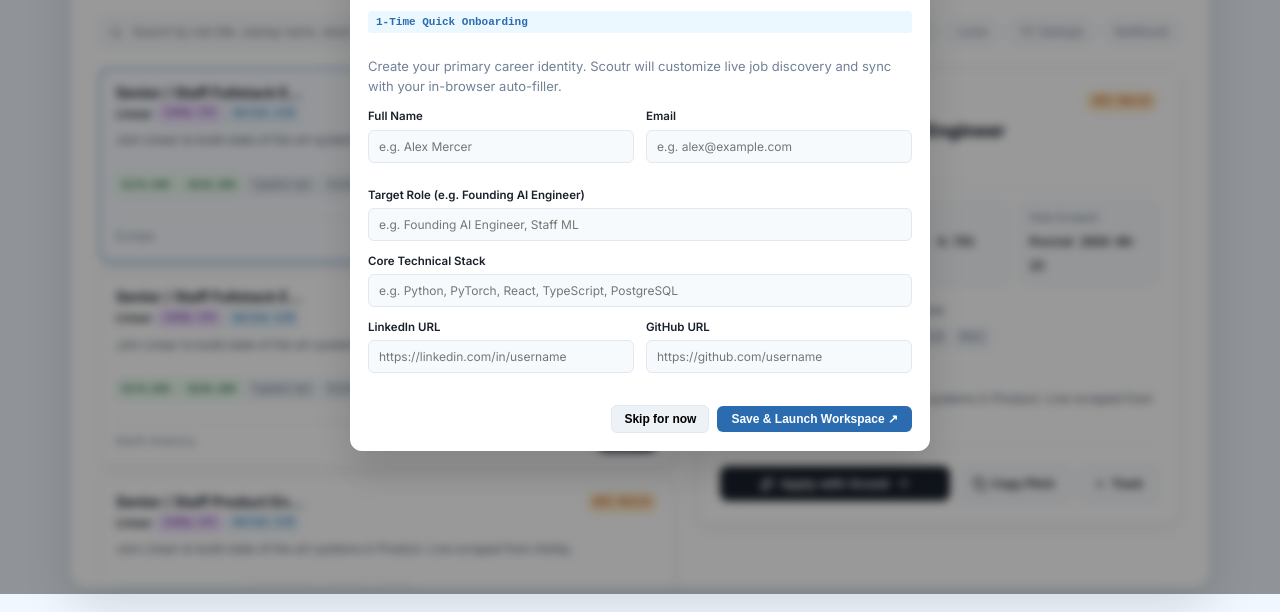
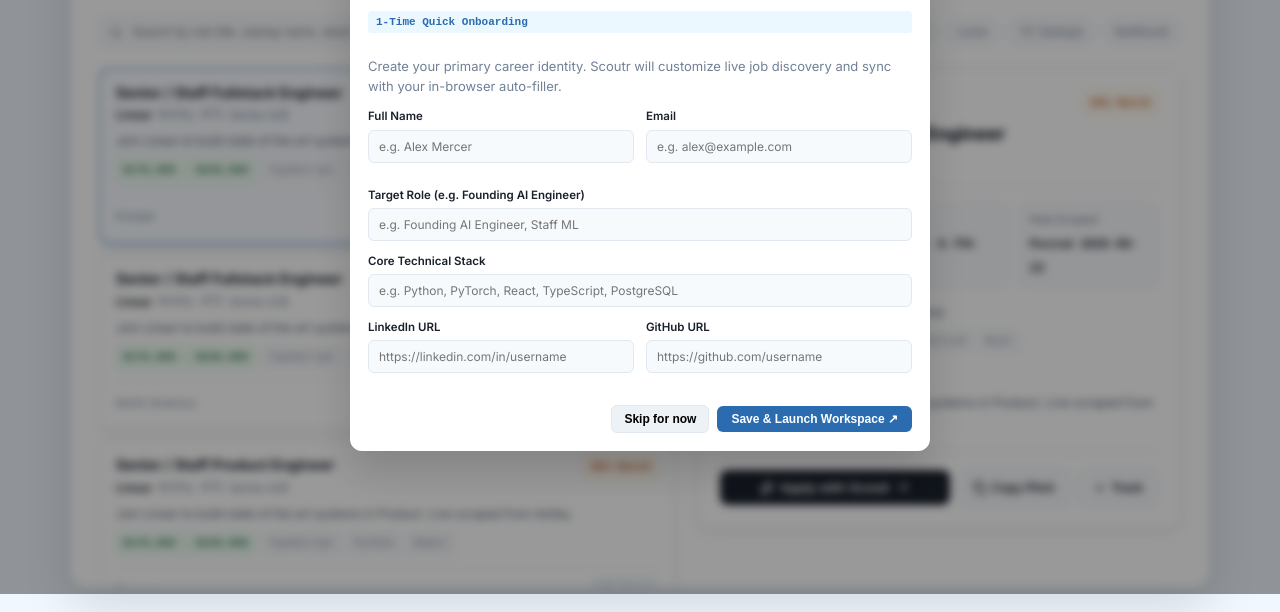
Before and after one commit to wizardwithcodehazard/Scoutr, a browser extension: page dashboard/app.html in a window 1280 px wide. Shown: the part 206-818 px from the top of the page. Drawn offline with Linux system fonts and the light colour scheme; a web font is replaced by a local one.

Commit message:
fix(css): resolve line-clamp compatibility warnings and remove duplicate card rules in dashboard.css

```diff
--- a/dashboard/dashboard.css
+++ b/dashboard/dashboard.css
@@ -462,6 +462,7 @@
   overflow: hidden;
   display: -webkit-box;
   -webkit-line-clamp: 2;
+  line-clamp: 2;
   -webkit-box-orient: vertical;
 }
 
@@ -1054,6 +1055,7 @@
   margin-bottom: 10px;
   display: -webkit-box;
   -webkit-line-clamp: 2;
+  line-clamp: 2;
   -webkit-box-orient: vertical;
   overflow: hidden;
 }
@@ -1288,45 +1290,6 @@
 .modal-large {
   max-width: 680px;
 }
-
-.card-header-flex { display: flex; align-items: flex-start; justify-content: space-between; gap: 6px; margin-bottom: 8px; }
-.card-title-group h3 { font-size: 14.5px; font-weight: 700; color: var(--text-dark); margin-bottom: 2px; white-space: nowrap; overflow: hidden; text-overflow: ellipsis; max-width: 190px; }
-.card-meta { display: flex; align-items: center; gap: 5px; font-size: 12px; color: var(--text-muted); }
-.batch-pill { font-family: var(--font-mono); font-size: 10px; background: #ebf8ff; color: var(--sky-top); border: 1px solid #bee3f8; padding: 1px 5px; border-radius: 4px; font-weight: 600; }
-
-.star-match-pill { font-family: var(--font-mono); font-size: 10.5px; font-weight: 700; background: #feebc8; color: #c05621; padding: 2px 7px; border-radius: 9999px; white-space: nowrap; transition: all 0.2s ease; }
-.star-match-pill.top-match { background: #c6f6d5; color: #22543d; border: 1px solid #9ae6b4; }
-.source-tag-pill { font-family: var(--font-mono); font-size: 9.5px; background: #f0f4f8; color: #4a5568; border: 1px solid #cbd5e0; padding: 1px 6px; border-radius: 4px; font-weight: 600; }
-.source-tag-pill.source-ashby { background: #f3e8ff; color: #6b21a8; border-color: #d8b4fe; }
-.source-tag-pill.source-greenhouse { background: #ecfdf5; color: #047857; border-color: #a7f3d0; }
-.source-tag-pill.source-lever { background: #fffbeb; color: #b45309; border-color: #fde68a; }
-.source-tag-pill.source-yc { background: #eff6ff; color: #1d4ed8; border-color: #bfdbfe; }
-.source-tag-pill.source-wellfound { background: #ecfeff; color: #0e7490; border-color: #a5f3fc; }
-
-.card-desc { font-size: 12px; color: var(--text-body); line-height: 1.45; margin-bottom: 8px; height: 34px; overflow: hidden; display: -webkit-box; -webkit-line-clamp: 2; -webkit-box-orient: vertical; }
-.card-tags-row { display: flex; align-items: center; gap: 4px; height: 24px; overflow: hidden; }
-.tag-salary { font-family: var(--font-mono); font-size: 10px; font-weight: 600; background: #f0fff4; color: #276749; border: 1px solid #c6f6d5; padding: 2px 5px; border-radius: 4px; white-space: nowrap; }
-.tag-tech { font-family: var(--font-mono); font-size: 10px; background: #edf2f7; color: var(--text-body); padding: 2px 5px; border-radius: 4px; white-space: nowrap; transition: all 0.15s ease; }
-.tag-tech.tag-matched { background: #ebf8ff; color: #2b6cb0; border: 1px solid #90cdf4; font-weight: 700; }
-.card-bottom-bar { display: flex; align-items: center; justify-content: space-between; gap: 6px; padding-top: 8px; border-top: 1px solid #edf2f7; margin-top: 8px; }
-
-.btn-apply-cta {
-  background: #2d3748;
-  color: white;
-  font-size: 11px;
-  font-weight: 600;
-  padding: 4px 10px;
-  border-radius: 9999px;
-  border: none;
-  cursor: pointer;
-  display: inline-flex;
-  align-items: center;
-  gap: 4px;
-  white-space: nowrap;
-  flex-shrink: 0;
-  transition: background 0.15s ease;
-}
-.btn-apply-cta:hover { background: var(--sky-top); }
 
 /* ==========================================================================
    8. PROFILE & RESUMES BUILDER
```
